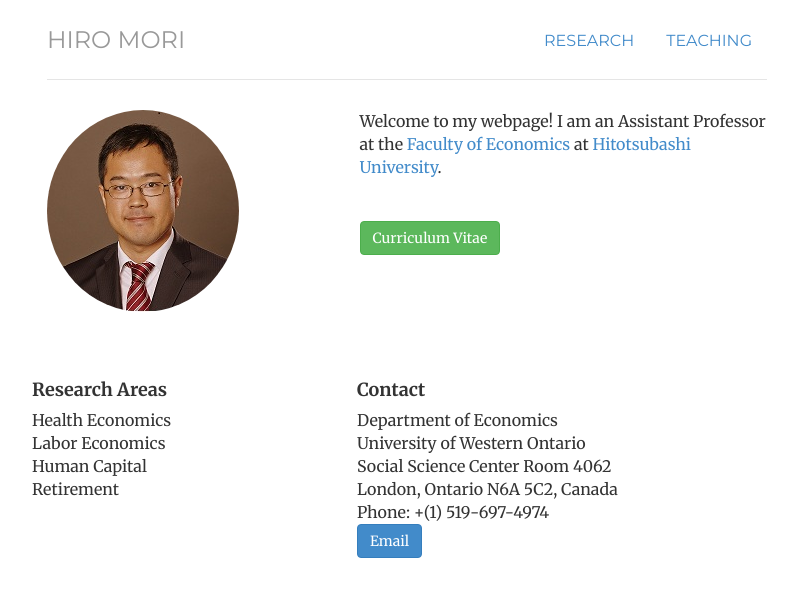
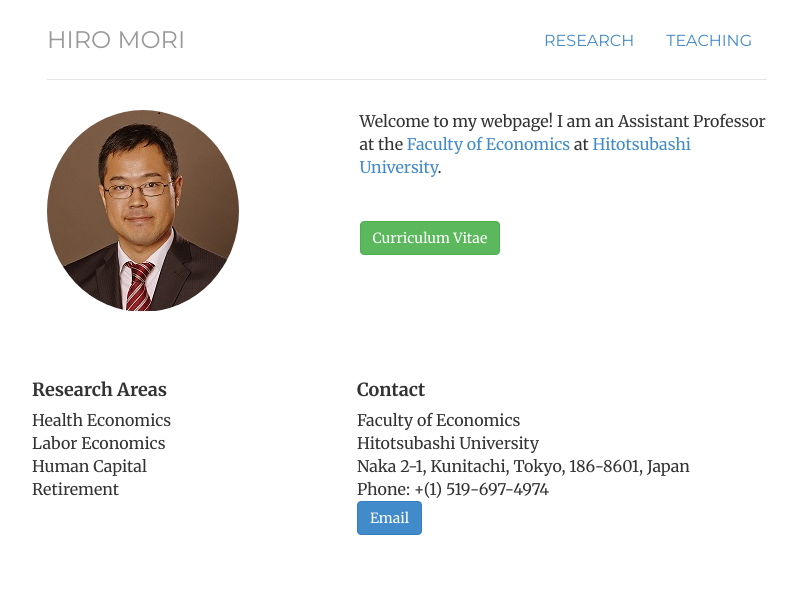
Before and after one commit to morihiroaki/morihiroaki.github.io, a Jekyll site: the page built from index.html, in a window 1280 px wide. Shown: the top 597 px of the page, without its empty margins (233-1028 px from the left). Built offline with Jekyll 4.4.1, drawn with Linux system fonts in a browser that asks for light colours.

Commit message:
Update index.html

```diff
--- a/index.html
+++ b/index.html
@@ -35,10 +35,9 @@ description:
               </div>
               <div class='col-md-7'>
                 <h4>Contact</h4>
-                Department of Economics <br/>
-                University of Western Ontario <br/>
-                Social Science Center Room 4062<br/>
-                London, Ontario N6A 5C2, Canada <br/>
+                Faculty of Economics <br/>
+                Hitotsubashi University <br/>
+                Naka 2-1, Kunitachi, Tokyo, 186-8601, Japan <br/>
                 Phone: +(1) 519-697-4974<br/>
                 <a class="btn btn-primary" href="mailto:h.mori@r.hit-u.ac.jp">Email</a>
               </div>
```
